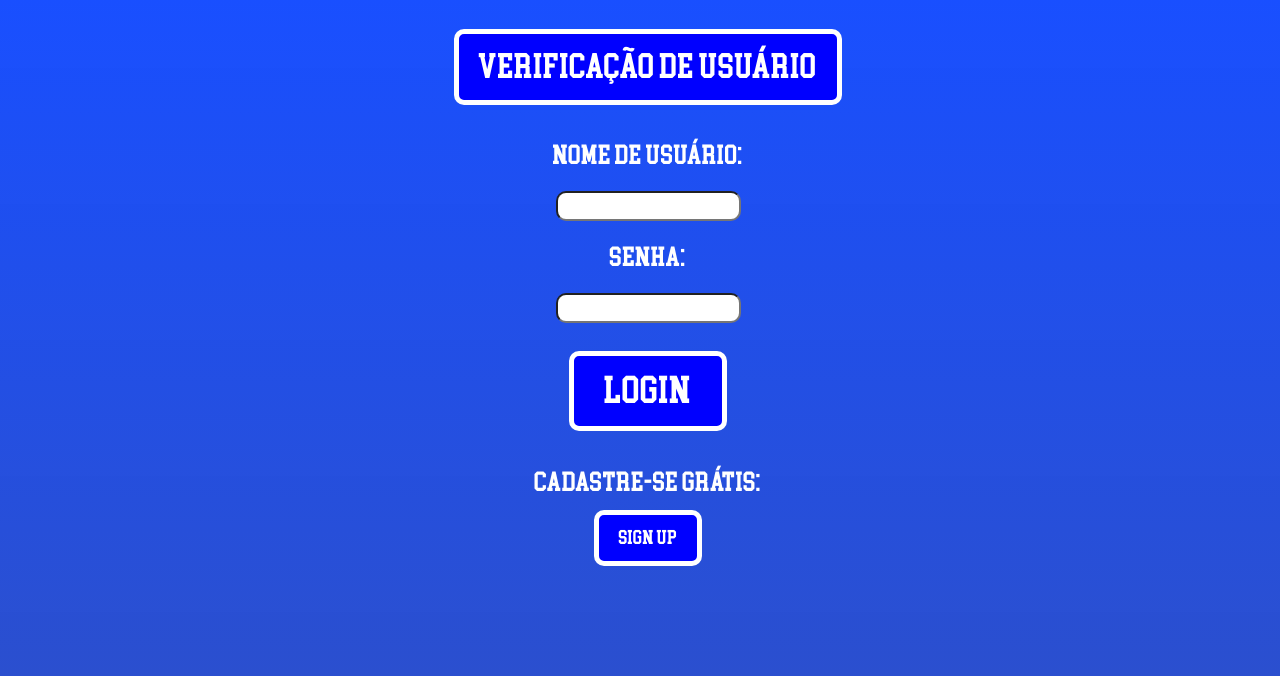
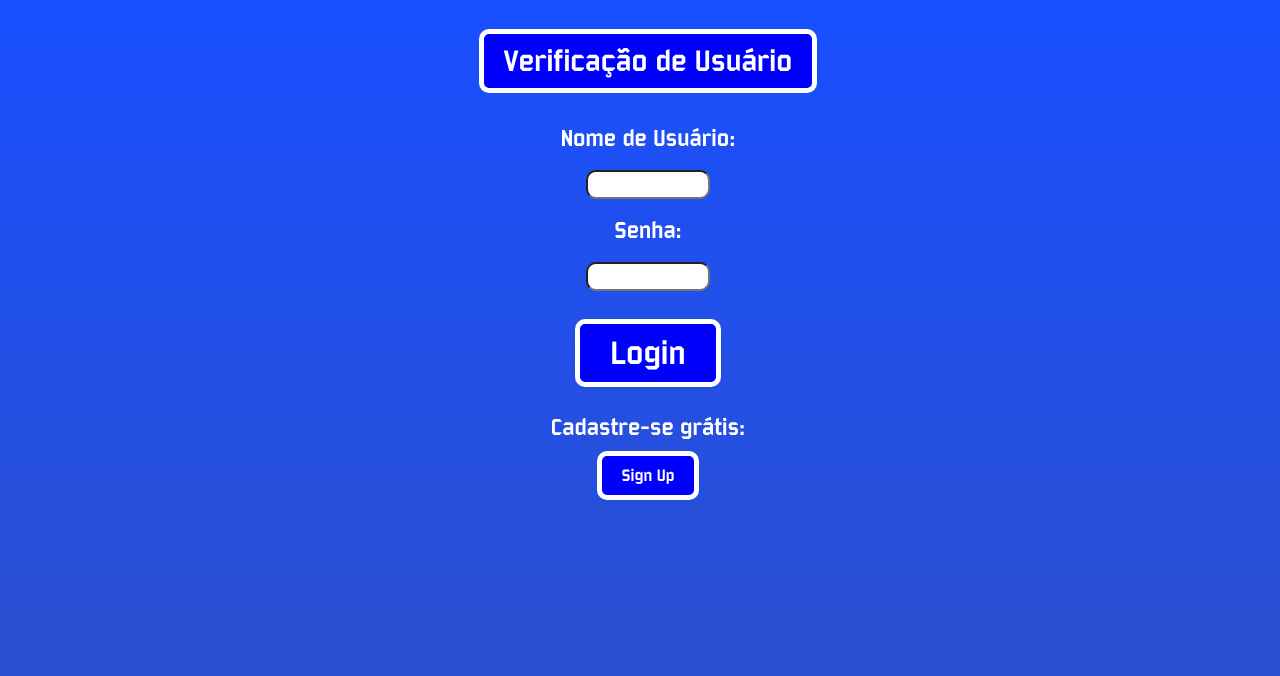
Before and after one commit to mrtrevisan/PSII, a website: page forms/login.html in a window 1280 px wide. Drawn offline with Linux system fonts and the light colour scheme.

Commit message:
font mais legal

```diff
--- a/forms/style.css
+++ b/forms/style.css
@@ -1,10 +1,11 @@
-@font-face { font-family: college_block; src: url('../font/college_block/College\ Block.otf'); }
-@font-face { font-family: college_block; font-weight: bold; src: url('../font/college_block/College\ Block.otf');}
-@font-face { font-family: college_block; font-style: italic; src: url('../font/college_block/College\ Block.otf');}
-@font-face { font-family: college_block; font-weight: bold; font-style: italic; src: url('../font/college_block/College\ Block.otf');}
+@font-face { font-family: bombardier; src: url('../font/bombardier/BOMBARD_.ttf'); }
+@font-face { font-family: bombardier; font-weight: bold; src: url('../font/bombardier/BOMBARD_.ttf');}
+@font-face { font-family: bombardier; font-style: italic; src: url('../font/bombardier/BOMBARD_.ttf');}
+@font-face { font-family: bombardier; font-weight: bold; font-style: italic; src: url('../font/bombardier/BOMBARD_.ttf');}
 
 * {
     border-radius: 10px;
+    font-family: bombardier;
 }
 
 body{
@@ -14,7 +15,6 @@ body{
     background-size: cover;
     background-position: center;
     text-align: center;
-    font-family: college_block;
 }
 
 body hr {
@@ -24,7 +24,6 @@ body hr {
 
 body label{
     color: white;
-    font-family: college_block;
     font-style: bold;
     font-size: 25px;
     margin: 10px;
@@ -42,7 +41,6 @@ body form{
 
 .fixed-title {
     color: white;
-    font-family: college_block;
     align-items: center;
     background-color: blue;
     padding: 10px;
@@ -59,7 +57,6 @@ body form{
     padding-left: 30px;
     padding-right: 30px;
     color: white;
-    font-family: college_block;
     font-size: 35px;
     background-color: blue;
     border: 5px solid;
@@ -69,7 +66,6 @@ body form{
 
 .secundary-title {
     color: white;
-    font-family: college_block;
     font-style: bold;
     align-items: center;
     padding: 5px;
@@ -86,7 +82,6 @@ body form{
     padding-left: 20px;
     padding-right: 20px;
     color: white;
-    font-family: college_block;
     font-size: 18px;
     background-color: blue;
     border: 5px solid;
--- a/src/http.js
+++ b/src/http.js
@@ -177,8 +177,20 @@ async function leaderboard_from_JSON(json){
     var i = 1
     console.log(json)
     json.forEach(e => {
-        let modal =
-            "<p>" + i + "º - " + e.jogador + " - " + e.pontuação + " pontos</p>";
+        let modal;
+        if (i == 1){
+            modal =
+                "<p><h3>" + i + "º - " + e.jogador + " - " + e.pontuação + " pontos</h3></p>";
+        } else if (i == 2) {
+            modal =
+                "<p><h4>" + i + "º - " + e.jogador + " - " + e.pontuação + " pontos</h4></p>";
+        } else if (i == 3) {
+            modal =
+                "<p><h5>" + i + "º - " + e.jogador + " - " + e.pontuação + " pontos</h5></p>";
+        } else {
+            modal =
+                "<p><h6>" + i + "º - " + e.jogador + " - " + e.pontuação + " pontos</h6></p>";
+        }
         rank += modal
         i+=1
     })
--- a/style.css
+++ b/style.css
@@ -1,10 +1,10 @@
-@font-face { font-family: college_block; src: url('font/college_block/College\ Block.otf'); }
-@font-face { font-family: college_block; font-weight: bold; src: url('font/college_block/College\ Block.otf');}
-@font-face { font-family: college_block; font-style: italic; src: url('font/college_block/College\ Block.otf');}
-@font-face { font-family: college_block; font-weight: bold; font-style: italic; src: url('font/college_block/College\ Block.otf');}
+@font-face { font-family: bombardier; src: url('font/bombardier/BOMBARD_.ttf'); }
+@font-face { font-family: bombardier; font-weight: bold; src: url('font/bombardier/BOMBARD_.ttf');}
+@font-face { font-family: bombardier; font-style: italic; src: url('font/bombardier/BOMBARD_.ttf');}
+@font-face { font-family: bombardier; font-weight: bold; font-style: italic; src: url('font/bombardier/BOMBARD_.ttf');}
 
 * {
-  font-family: college_block;
+  font-family: bombardier;
 }
 
 .body{
```
Also changed, not shown: font/bombardier/BOMBARD_.otf (added), font/bombardier/BOMBARD_.ttf (added), font/college_block/College Block II.png (deleted), font/college_block/College Block.otf (deleted), font/college_block/readme.txt (deleted).
